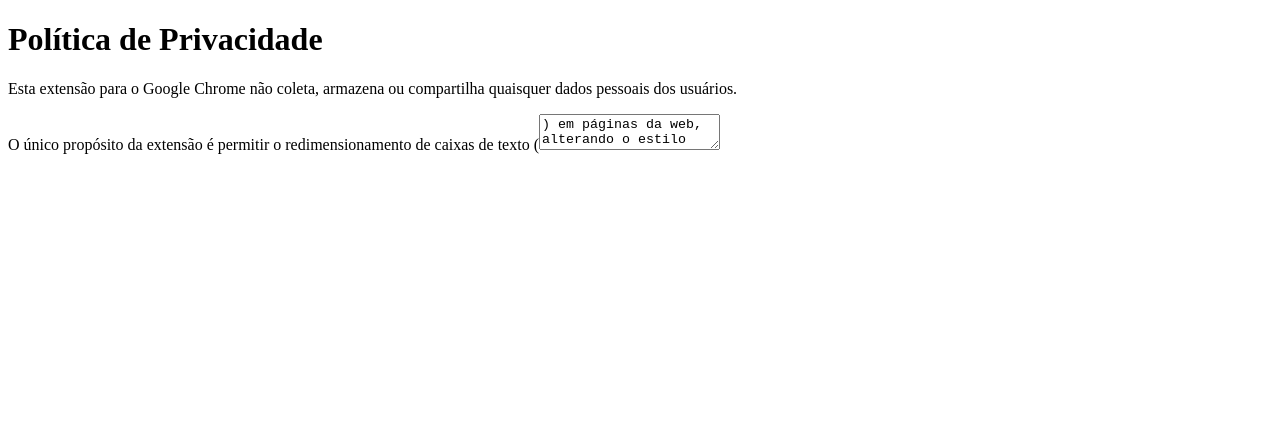
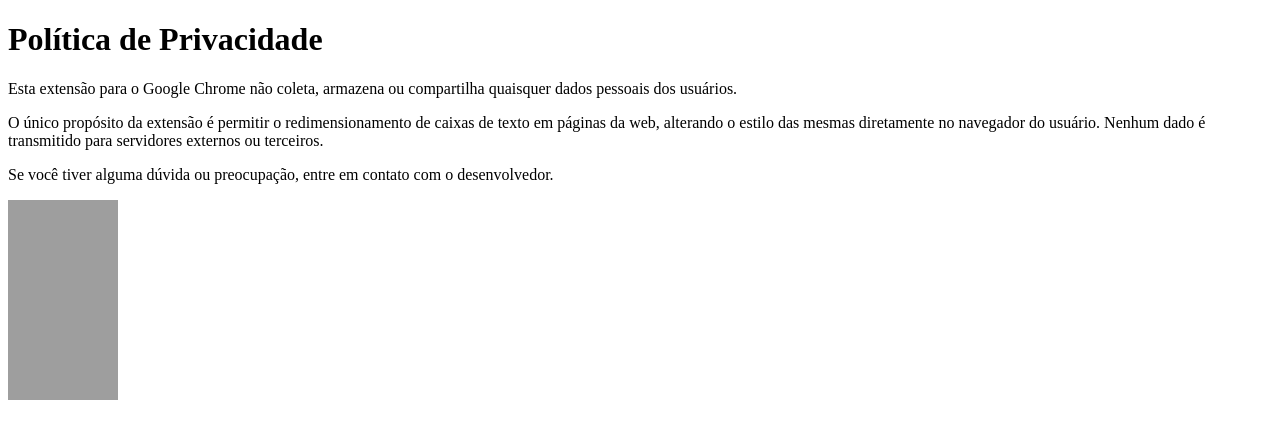
Before and after one commit to BrunoKuhnFernandes/politica-privacidade, a plain HTML site: page index.html in a window 1280 px wide. Drawn offline with Linux system fonts and the light colour scheme; grey boxes are pictures that could not be loaded.

Commit message:
Update index.html

```diff
--- a/index.html
+++ b/index.html
@@ -1,3 +1,4 @@
+
 <!DOCTYPE html>
 <html lang="pt-BR">
 <head>
@@ -8,7 +9,7 @@
 <body>
   <h1>Política de Privacidade</h1>
   <p>Esta extensão para o Google Chrome não coleta, armazena ou compartilha quaisquer dados pessoais dos usuários.</p>
-  <p>O único propósito da extensão é permitir o redimensionamento de caixas de texto (<textarea>) em páginas da web, alterando o estilo das mesmas diretamente no navegador do usuário. Nenhum dado é transmitido para servidores externos ou terceiros.</p>
+  <p>O único propósito da extensão é permitir o redimensionamento de caixas de texto em páginas da web, alterando o estilo das mesmas diretamente no navegador do usuário. Nenhum dado é transmitido para servidores externos ou terceiros.</p>
   <p>Se você tiver alguma dúvida ou preocupação, entre em contato com o desenvolvedor.</p>
 
   <iframe width="110" height="200" src="https://www.myinstants.com/instant/marcio-e-marcelo-cortando-grama-10248/embed/" frameborder="0" scrolling="no"></iframe>
```
